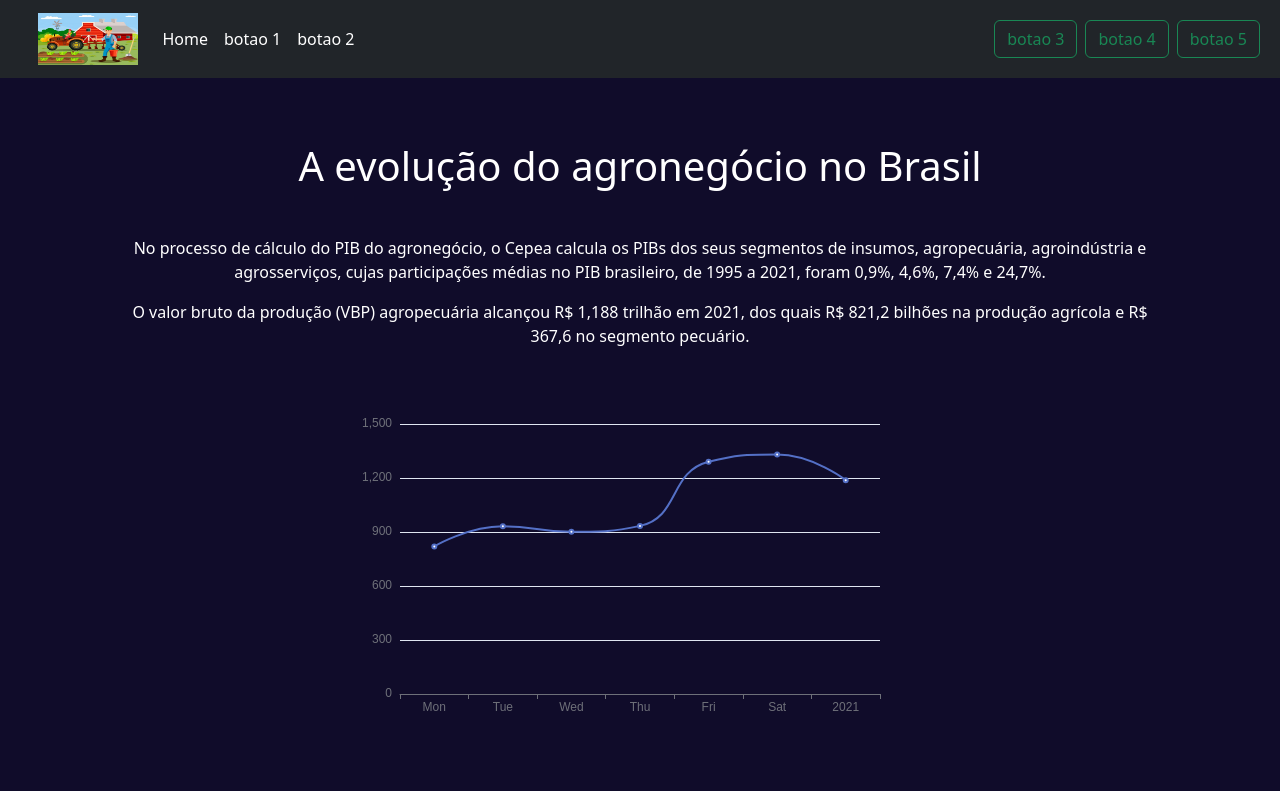
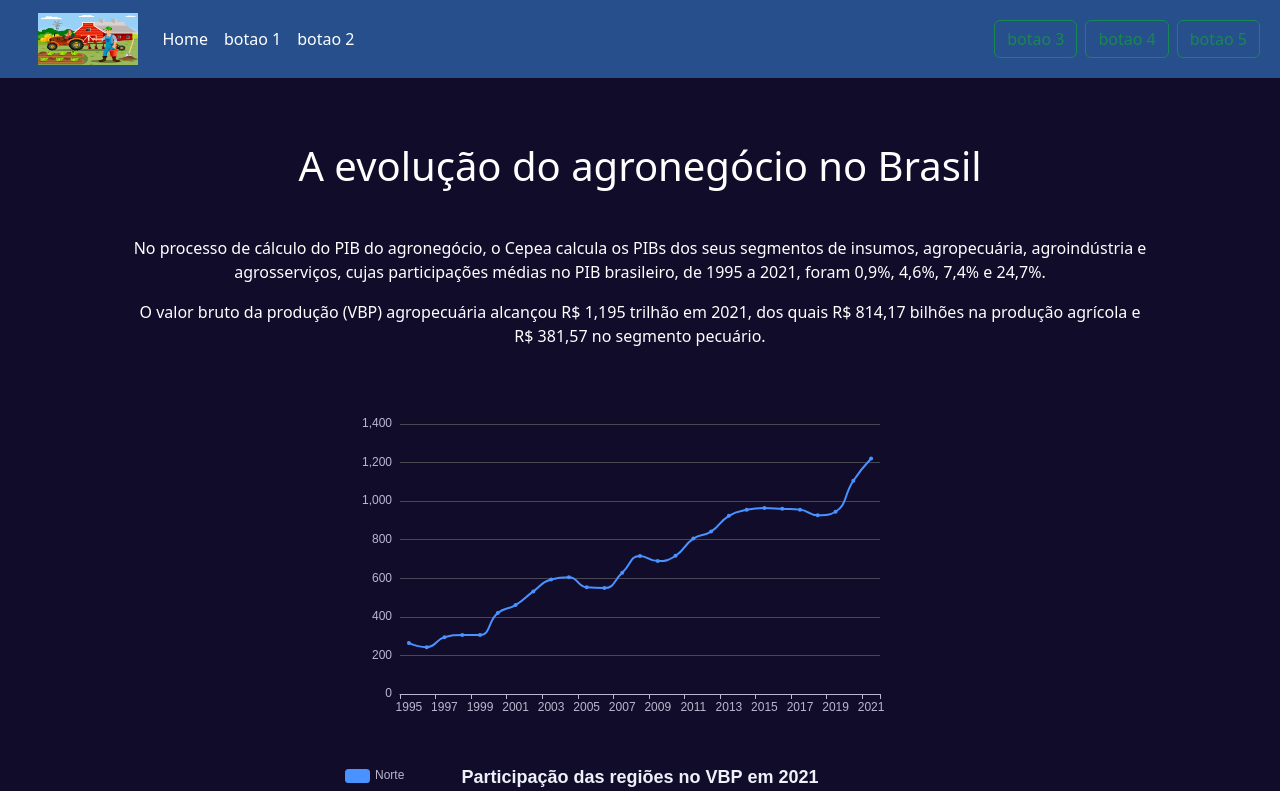
Before and after one commit to bigodom/EconomiaAgraria, a plain HTML site: page index.html in a window 1280 px wide. Shown: the top 791 px of the page. Drawn offline with nearby package versions, Linux system fonts and the light colour scheme.

Commit message:
graficos dark

```diff
--- a/index.html
+++ b/index.html
@@ -13,7 +13,8 @@
 <body>
 
     <!-- navbar -->
-    <nav class="navbar navbar-expand-lg navbar-dark bg-dark nav-fill">
+  <section class="header">
+    <nav class="navbar navbar-expand-lg navbar-dark nav-fill">
         <a class="navbar-brand" href="/" style="padding-left: 3%;">
           <img src="./src/static/economiaAgricolaMiniatura.jpg" style="width: 100px; height: 52px;" alt="">
         </a>
@@ -35,7 +36,7 @@
         </div>
         </div>
       </nav>
-
+    </section>
       <!--mercado agropecuário-->
       <div style="text-align: center;">
 
@@ -43,8 +44,11 @@
       <div class="topico">
         <h1 style="padding-bottom: 3vw;">A evolução do agronegócio no Brasil</h1>
         <p>No processo de cálculo do PIB do agronegócio, o Cepea calcula os PIBs dos seus segmentos de insumos, agropecuária, agroindústria e agrosserviços, cujas participações médias no PIB brasileiro, de 1995 a 2021, foram 0,9%, 4,6%, 7,4% e 24,7%.</p>
-        <p>O valor bruto da produção (VBP) agropecuária alcançou R$ 1,188 trilhão em 2021, dos quais R$ 821,2 bilhões na produção agrícola e R$ 367,6 no segmento pecuário.</p>
+        <p>O valor bruto da produção (VBP) agropecuária alcançou R$ 1,195 trilhão em 2021, dos quais R$ 814,17 bilhões na produção agrícola e R$ 381,57 no segmento pecuário.</p>
         <div id="grafico2" style="width: 600px;height:400px;"></div>
+        <div id="grafico3" style="width: 600px;height:400px;"></div>
+
+        <div><p>fonte: gov.br</p></div>
 
       </div>
       <div class="topico">
--- a/src/css/style.css
+++ b/src/css/style.css
@@ -1,6 +1,9 @@
 body{
     background: #100c2a;
-    color: white;
+    color: rgb(255, 255, 255);
+}
+.header{
+  background: #264f8c;
 }
 .title_main{
     text-align: center;
--- a/src/js/main.js
+++ b/src/js/main.js
@@ -41,20 +41,20 @@ function ec(){
 }
 {
   var chartDom = document.getElementById('grafico2');
-  var myChart = echarts.init(chartDom);
+  var myChart = echarts.init(chartDom, 'dark');
   var option;
 
   option = {
     xAxis: {
       type: 'category',
-      data: ['Mon', 'Tue', 'Wed', 'Thu', 'Fri', 'Sat', '2021']
+      data: ['1995', '1996', '1997', '1998', '1999', '2000', '2001', '2002', '2003', '2004', '2005', '2006', '2007', '2008', '2009', '2010', '2011', '2012', '2013', '2014', '2015', '2016', '2017', '2018', '2019', '2020', '2021']
     },
     yAxis: {
       type: 'value'
     },
     series: [
       {
-        data: [820, 932, 901, 934, 1290, 1330, 1188],
+        data: [264, 243, 294,	306,	306,	420,	461,	532,	594,	605,	553,	549,	629,	716,	689,	717,	806,	842,	924,	955,	964,	960, 956,	927,	945, 1106, 1221],
         type: 'line',
         smooth: true
       }
@@ -63,3 +63,47 @@ function ec(){
 
   option && myChart.setOption(option);
 }
+{
+  var chartDom = document.getElementById('grafico3');
+var myChart = echarts.init(chartDom, 'dark');
+var option;
+
+option = {
+  title: {
+    text: 'Participação das regiões no VBP em 2021',
+    subtext: 'valores em %',
+    left: 'center'
+  },
+  tooltip: {
+    trigger: 'item'
+  },
+  legend: {
+    orient: 'vertical',
+    left: 'left'
+  },
+  series: [
+    {
+      name: 'Participação do:',
+      type: 'pie',
+      radius: '50%',
+      data: [
+        { value: 6.3, name: 'Norte' },
+        { value: 9.7, name: 'Nordeste' },
+        { value: 23.4, name: 'Sul' },
+        { value: 26.6, name: 'Sudeste' },
+        { value: 34.12, name: 'Centro-Oeste' }
+      ],
+      emphasis: {
+        itemStyle: {
+          shadowBlur: 10,
+          shadowOffsetX: 0,
+          shadowColor: 'rgba(0, 0, 0, 0.5)'
+        }
+      }
+    }
+  ]
+};
+
+option && myChart.setOption(option);
+
+}
```
